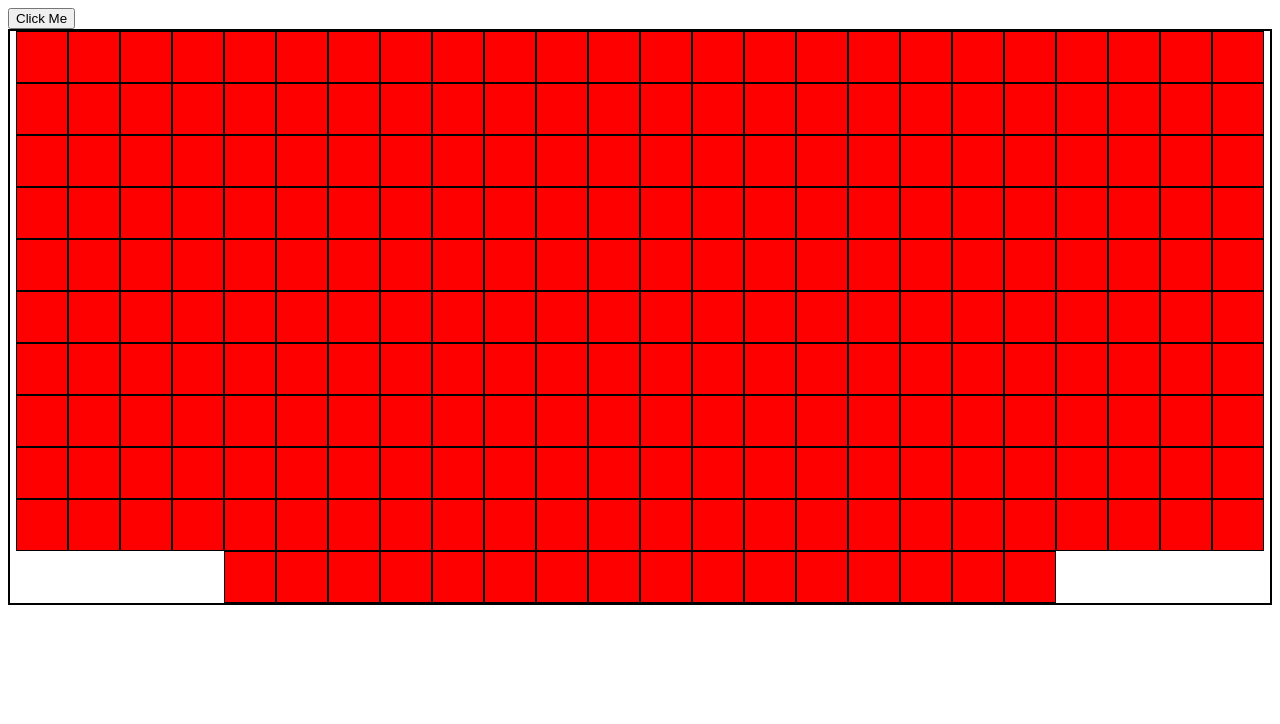
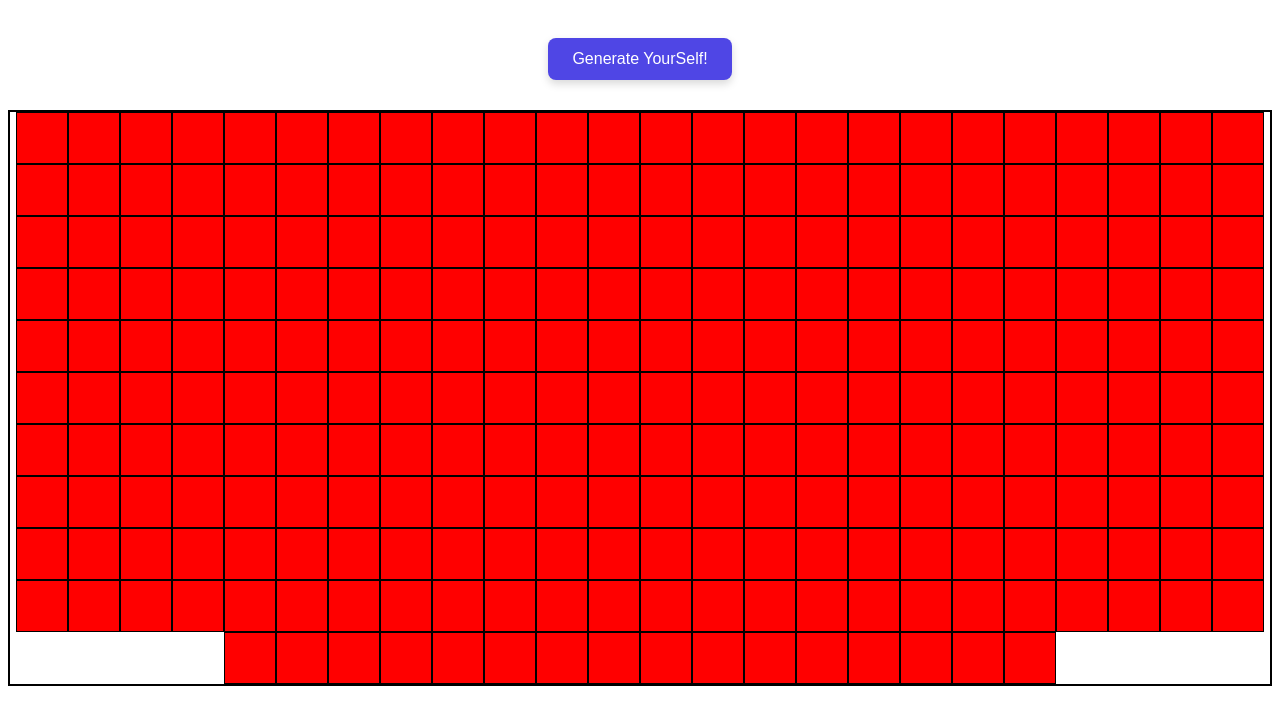
Before and after one commit to khan12-5/-Project-Etch-a-Sketch, a plain HTML site: page index.html in a window 1280 px wide. Drawn offline with Linux system fonts and the light colour scheme.

Commit message:
Make some Maintainance

```diff
--- a/index.html
+++ b/index.html
@@ -4,10 +4,11 @@
     <meta charset="UTF-8">
     <meta name="viewport" content="width=device-width, initial-scale=1.0">
     <title>Etch a skich</title>
+
     <link rel="stylesheet" href="style.css">
 </head>
 <body>
-    <button>Click Me</button>
+    <button class="btn">Generate YourSelf!</button>
     <div class="container">
 
     </div>
--- a/style.css
+++ b/style.css
@@ -1,3 +1,9 @@
+body {
+  display: flex;
+  flex-direction: column; /* button upar aur grid neeche rahegi */
+  align-items: center;    /* horizontally center */
+}
+
 .container{
     display: flex;
     flex-wrap: wrap;
@@ -7,6 +13,26 @@
   border: 2px solid black;
     justify-content: center;
 }
+.btn {
+  padding: 12px 24px;
+  margin: 30px;
+  background-color: #4f46e5; /* nice indigo color */
+  color: white;
+  border: none;
+  border-radius: 8px;
+  cursor: pointer;
+  font-size: 16px;
+  font-weight: 500;
+  box-shadow: 0 4px 8px rgba(0,0,0,0.15);
+  transition: all 0.3s ease;
+}
+
+.btn:hover {
+  background-color: #4338ca; /* darker shade on hover */
+  transform: translateY(-3px);
+  box-shadow: 0 6px 12px rgba(0,0,0,0.25);
+}
+
 .container>div:nth-child(16n + 1) {
   width: 100%;
   border: 0;
```
